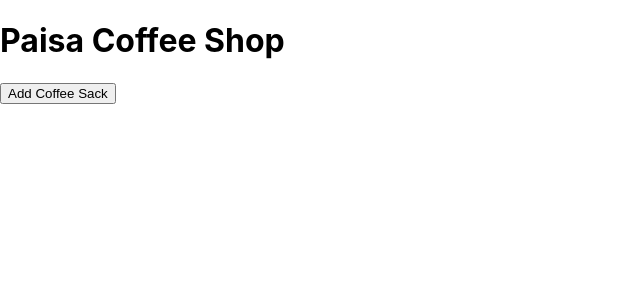
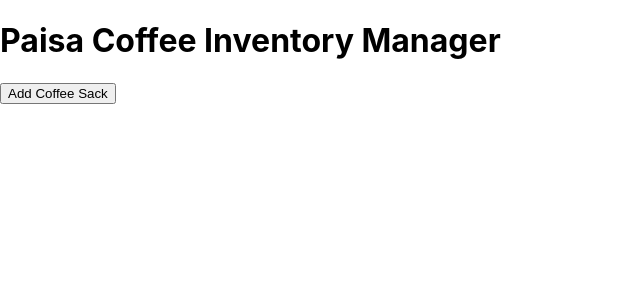
Before and after one commit to OLGON92/Paisa-Coffee-Shop, a React (Create React App) app: page / in a window 1280 px wide. Shown: the top 300 px of the page, without its empty margins (0-640 px from the left). Built offline with nearby package versions, Linux system fonts and the light colour scheme.

Commit message:
fixed another typo

```diff
--- a/src/components/Header.js
+++ b/src/components/Header.js
@@ -2,7 +2,7 @@ import React from "react";
 
 function Header() {
   return (
-    <h1>Paisa Coffee Shop</h1>
+    <h1>Paisa Coffee Inventory Manager</h1>
   );
 }
 
```
